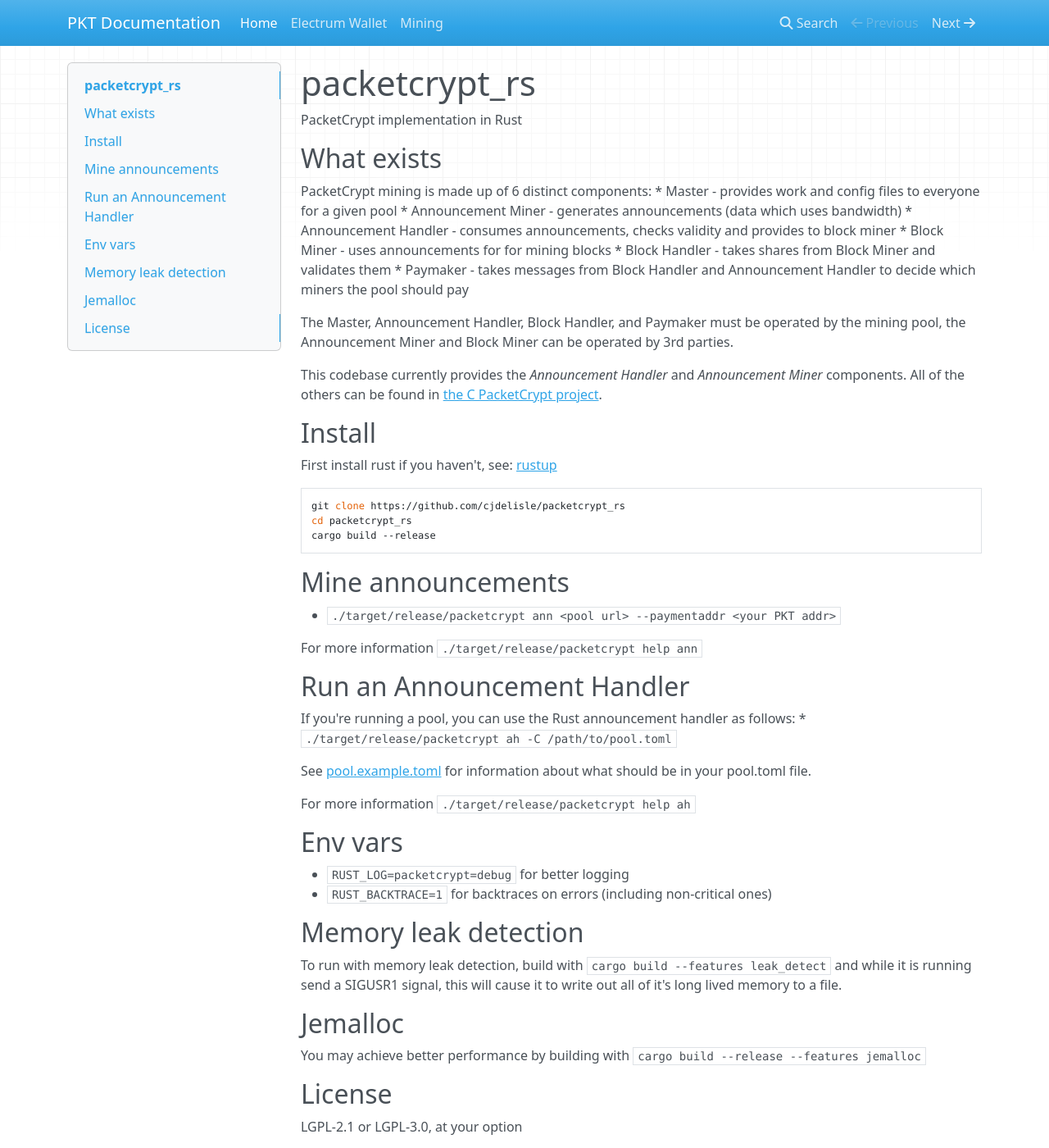
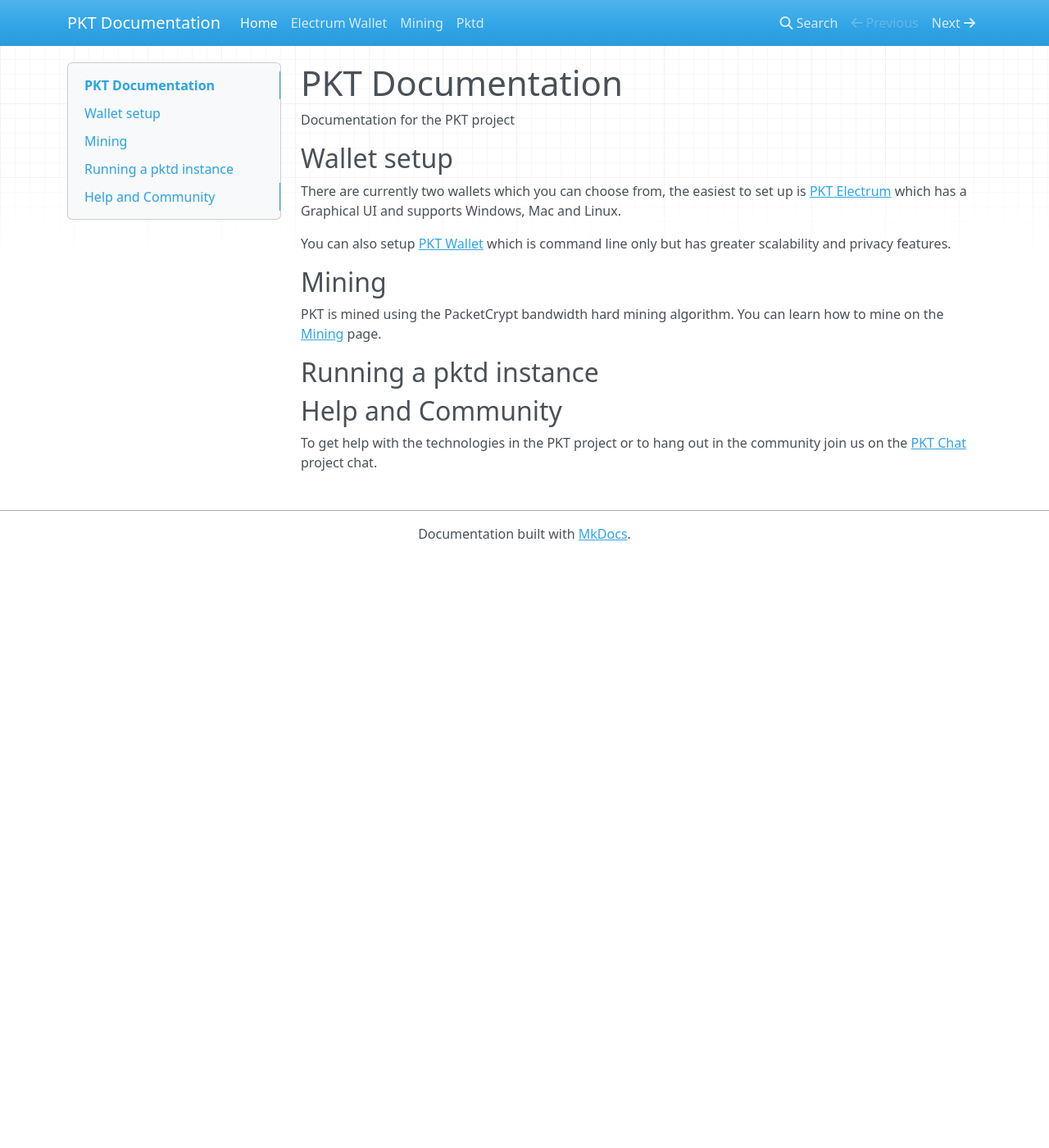
Before and after one commit to pkt-cash/pkt-docs, an MkDocs documentation site: the page built from docs/index.md, in a window 1280 px wide and 1400 px high. Shown: the whole window at 82% size. Built offline with MkDocs 1.6.1, drawn with Linux system fonts in a browser that asks for light colours; nearby versions of some CDN libraries.

Commit message:
Added pktd/pktwallet

```diff
--- a/docs/index.md
+++ b/docs/index.md
@@ -1,58 +1,17 @@
-# packetcrypt_rs
-PacketCrypt implementation in Rust
+# PKT Documentation
+Documentation for the PKT project
 
-## What exists
-PacketCrypt mining is made up of 6 distinct components:
-* Master - provides work and config files to everyone for a given pool
-* Announcement Miner - generates announcements (data which uses bandwidth)
-* Announcement Handler - consumes announcements, checks validity and provides to block miner
-* Block Miner - uses announcements for for mining blocks
-* Block Handler - takes shares from Block Miner and validates them
-* Paymaker - takes messages from Block Handler and Announcement Handler to
-decide which miners the pool should pay
+## Wallet setup
+There are currently two wallets which you can choose from, the easiest to set up is
+[PKT Electrum](./electrum) which has a Graphical UI and supports Windows, Mac and Linux.
 
-The Master, Announcement Handler, Block Handler, and Paymaker must be operated
-by the mining pool, the Announcement Miner and Block Miner can be operated by 3rd
-parties.
+You can also setup [PKT Wallet](./pktd#wallet) which is command line only but has greater
+scalability and privacy features.
+## Mining
+PKT is mined using the PacketCrypt bandwidth hard mining algorithm. You can learn how
+to mine on the [Mining](./mining) page.
+## Running a pktd instance
 
-This codebase currently provides the *Announcement Handler* and *Announcement Miner* components.
-All of the others can be found in
-[the C PacketCrypt project](https://github.com/cjdelisle/PacketCrypt).
-
-## Install
-First install rust if you haven't, see: [rustup](https://rustup.rs/)
-
-    git clone https://github.com/cjdelisle/packetcrypt_rs
-    cd packetcrypt_rs
-    cargo build --release
-
-## Mine announcements
-
-* `./target/release/packetcrypt ann <pool url> --paymentaddr <your PKT addr>`
-
-For more information `./target/release/packetcrypt help ann`
-
-## Run an Announcement Handler
-If you're running a pool, you can use the Rust announcement handler as follows:
-* `./target/release/packetcrypt ah -C /path/to/pool.toml`
-
-See [pool.example.toml](https://github.com/cjdelisle/packetcrypt_rs/blob/master/pool.example.toml)
-for information about what should be in your pool.toml file.
-
-For more information `./target/release/packetcrypt help ah`
-
-## Env vars
-* `RUST_LOG=packetcrypt=debug` for better logging
-* `RUST_BACKTRACE=1` for backtraces on errors (including non-critical ones)
-
-## Memory leak detection
-To run with memory leak detection, build with `cargo build --features leak_detect` and while
-it is running send a SIGUSR1 signal, this will cause it to write out all of it's long lived memory
-to a file.
-
-## Jemalloc
-You may achieve better performance by building with `cargo build --release --features jemalloc`
-
-## License
-
-LGPL-2.1 or LGPL-3.0, at your option
+## Help and Community
+To get help with the technologies in the PKT project or to hang out in the community
+join us on the [PKT Chat](https://pkt.chat/) project chat.
--- a/mkdocs.yml
+++ b/mkdocs.yml
@@ -3,3 +3,4 @@
     - Home: index.md
     - Electrum Wallet: electrum/index.md
     - Mining: mining/index.md
+    - Pktd: pktd/index.md
```
Also changed, not shown: docs/mining/index.md (+1 -1 lines), docs/pktd/index.md (added, +156 -0 lines).
